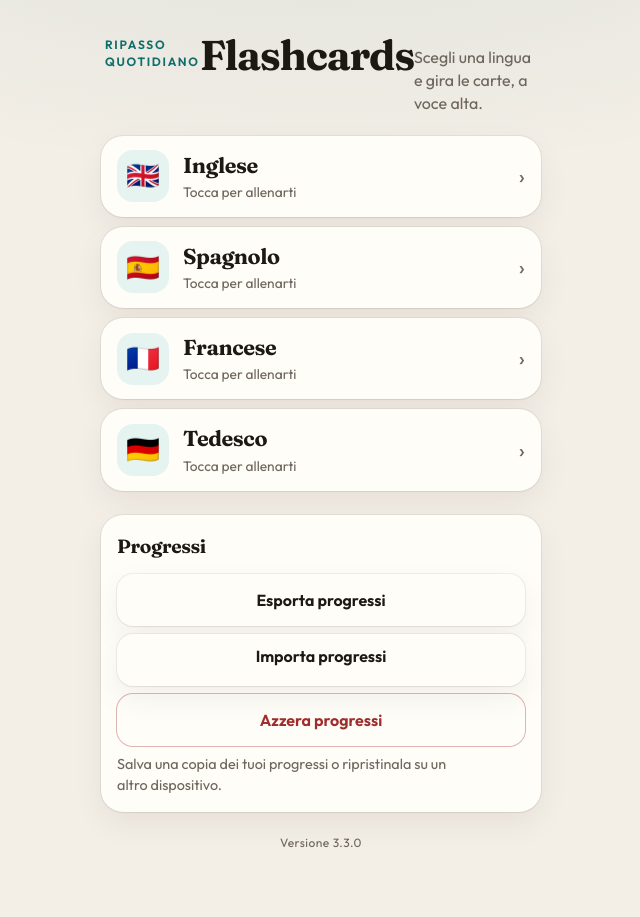
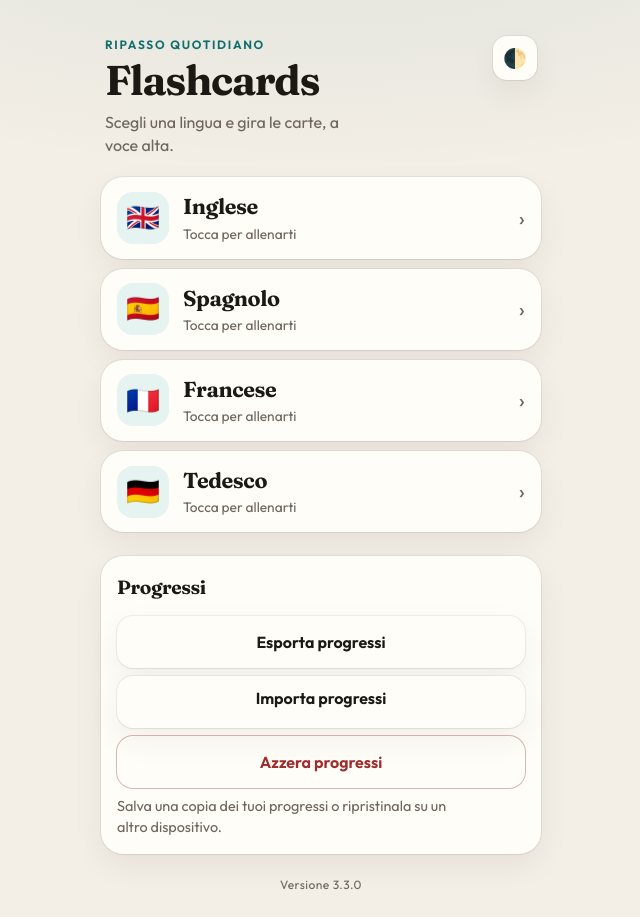
Before and after one commit to micmax1000-afk/flashcards, a website with bundled scripts: page index.html in a window 1280 px wide. Shown: the whole page, without its empty margins (319-959 px from the left). Before the commit the page ends 876 px from the top, so only its background shows below. Built offline with nearby package versions, Linux system fonts and the light colour scheme.

Commit message:
index.html: aggiunto pulsante btn-theme nell'header

```diff
--- a/index.html
+++ b/index.html
@@ -20,9 +20,12 @@
   <!-- Schermata Home / Selezione Mazzi -->
   <div id="home-screen" class="screen">
     <header class="app-header">
-      <p class="eyebrow">Ripasso quotidiano</p>
-      <h1>Flashcards</h1>
-      <p>Scegli una lingua e gira le carte, a voce alta.</p>
+      <div class="app-header-content">
+        <p class="eyebrow">Ripasso quotidiano</p>
+        <h1>Flashcards</h1>
+        <p>Scegli una lingua e gira le carte, a voce alta.</p>
+      </div>
+      <button id="btn-theme" class="theme-toggle" type="button" title="Cambia tema">🌓</button>
     </header>
     <div id="deck-list" class="deck-grid"></div>
     <section class="data-tools" aria-label="Gestione progressi">
```
